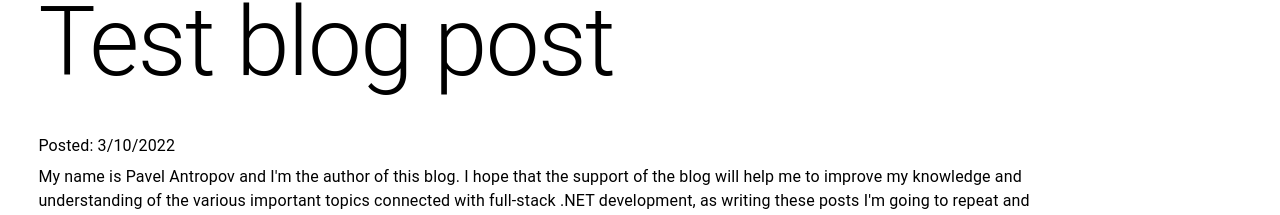
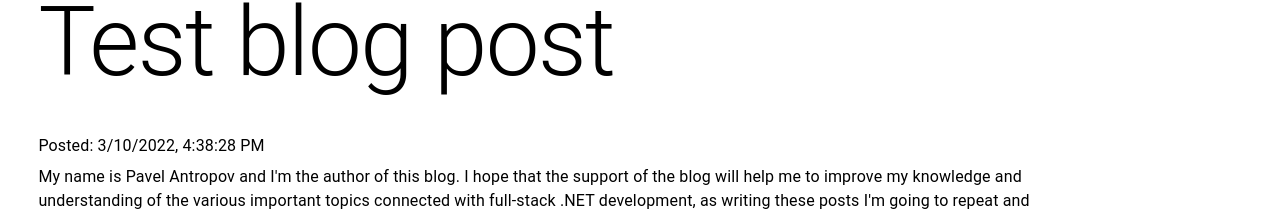
Before and after one commit to pavelantropov/itblog-ui, a React (Create React App) app: page /1 in a window 1280 px wide. Shown: the part 102-317 px from the top of the page. Built offline with nearby package versions, Linux system fonts and the light colour scheme.

Commit message:
Change the displayed date format

```diff
--- a/src/features/blogPost/BlogPostPage.tsx
+++ b/src/features/blogPost/BlogPostPage.tsx
@@ -20,7 +20,7 @@ export default function BlogPostPage() {
         </Typography>
         <Typography variant="subtitle1" gutterBottom component="div">
           Posted:{" "}
-          {blogPost?.creationDate ? blogPost.creationDate.toLocaleDateString() : "unknown"}
+          {blogPost?.creationDate ? blogPost.creationDate.toLocaleString() : "unknown"}
         </Typography>
         <Typography variant="body1" gutterBottom>
           {blogPost?.body ?? "-"}
```
